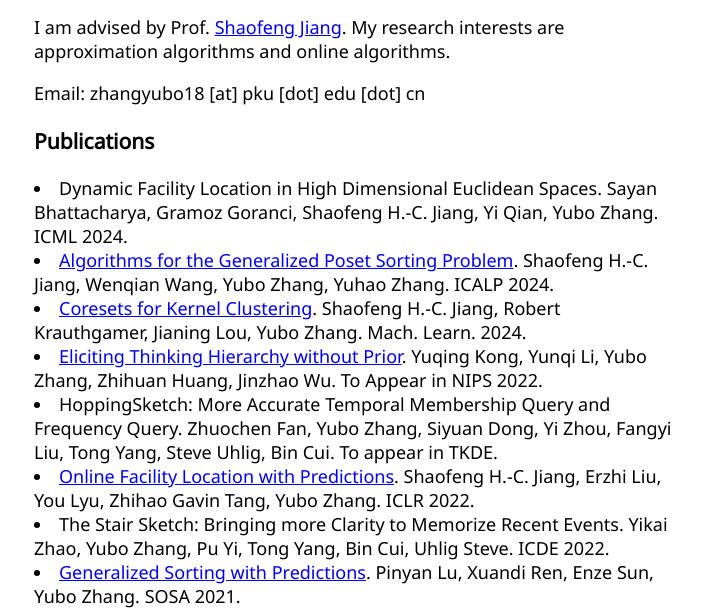
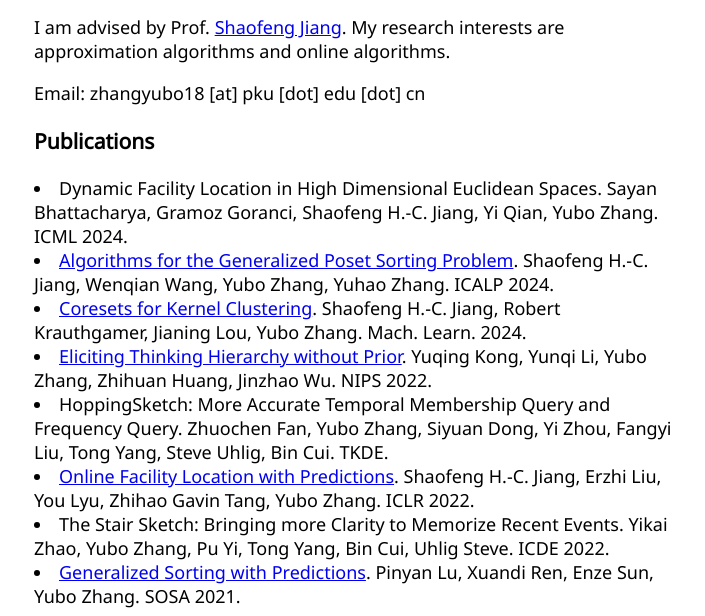
Before and after one commit to FalsytaZ/falsytaz.github.io, a plain HTML site: page index.html in a window 1280 px wide. Shown: the part 202-818 px from the top of the page, without its empty margins (286-991 px from the left). Drawn offline with Linux system fonts and the light colour scheme.

Commit message:
Update index.html

```diff
--- a/index.html
+++ b/index.html
@@ -21,8 +21,8 @@
         <li>Dynamic Facility Location in High Dimensional Euclidean Spaces. Sayan Bhattacharya, Gramoz Goranci, Shaofeng H.-C. Jiang, Yi Qian, Yubo Zhang. ICML 2024. </li>
         <li><a href="https://arxiv.org/abs/2304.01623">Algorithms for the Generalized Poset Sorting Problem</a>. Shaofeng H.-C. Jiang, Wenqian Wang, Yubo Zhang, Yuhao Zhang. ICALP 2024. </li>
         <li><a href="https://link.springer.com/article/10.1007/s10994-024-06540-z">Coresets for Kernel Clustering</a>. Shaofeng H.-C. Jiang, Robert Krauthgamer, Jianing Lou, Yubo Zhang. Mach. Learn. 2024. </li>
-        <li><a href="https://arxiv.org/abs/2109.10619">Eliciting Thinking Hierarchy without Prior</a>. Yuqing Kong, Yunqi Li, Yubo Zhang, Zhihuan Huang, Jinzhao Wu. To Appear in NIPS 2022. </li>
-        <li>HoppingSketch: More Accurate Temporal Membership Query and Frequency Query. Zhuochen Fan, Yubo Zhang, Siyuan Dong, Yi Zhou, Fangyi Liu, Tong Yang, Steve Uhlig, Bin Cui. To appear in TKDE. </li>
+        <li><a href="https://arxiv.org/abs/2109.10619">Eliciting Thinking Hierarchy without Prior</a>. Yuqing Kong, Yunqi Li, Yubo Zhang, Zhihuan Huang, Jinzhao Wu. NIPS 2022. </li>
+        <li>HoppingSketch: More Accurate Temporal Membership Query and Frequency Query. Zhuochen Fan, Yubo Zhang, Siyuan Dong, Yi Zhou, Fangyi Liu, Tong Yang, Steve Uhlig, Bin Cui. TKDE. </li>
         <li><a href="https://arxiv.org/abs/2110.08840">Online Facility Location with Predictions</a>. Shaofeng H.-C. Jiang, Erzhi Liu, You Lyu, Zhihao Gavin Tang, Yubo Zhang. ICLR 2022. </li>
         <li>The Stair Sketch: Bringing more Clarity to Memorize Recent Events. Yikai Zhao, Yubo Zhang, Pu Yi, Tong Yang, Bin Cui, Uhlig Steve. ICDE 2022. </li>
         <li><a href="https://arxiv.org/abs/2011.00172">Generalized Sorting with Predictions</a>. Pinyan Lu, Xuandi Ren, Enze Sun, Yubo Zhang. SOSA 2021. </li>
```
